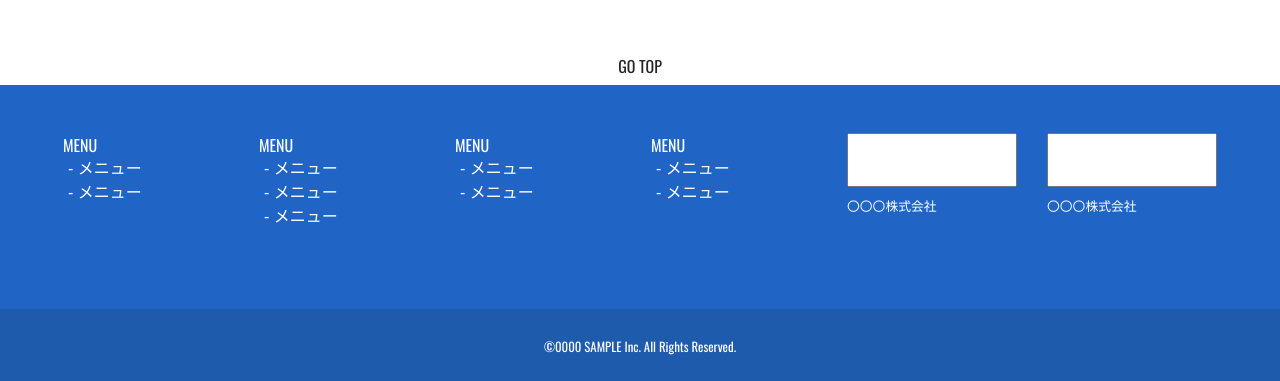
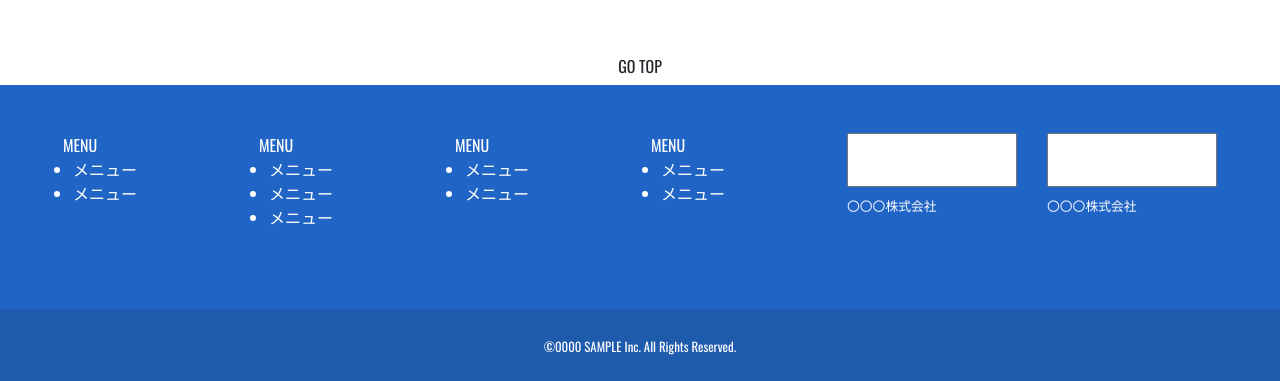
Before and after one commit to aji21/j3c118071, a plain HTML site: page 056/index.html in a window 1280 px wide. Shown: the part 5903-6284 px from the top of the page. Drawn offline with nearby package versions, Linux system fonts and the light colour scheme.

Commit message:
Update index.html

```diff
--- a/056/index.html
+++ b/056/index.html
@@ -7,18 +7,14 @@
         <meta name="viewport" content="width=device-width, initial-scale=1, maximum-scale=1, shrink-to-fit=no">
 
         <!-- FONTS -->
-        <link href="http://fonts.googleapis.com/earlyaccess/notosansjp.css" rel="stylesheet">
-        <link href="https://fonts.googleapis.com/css?family=Oswald" rel="stylesheet">
+        <link rel="stylesheet" href="http://fonts.googleapis.com/earlyaccess/notosansjp.css">
+        <link rel="stylesheet" href="https://fonts.googleapis.com/css?family=Oswald">
 
         <!-- BOOTSTRAP CSS -->
         <link rel="stylesheet" href="https://stackpath.bootstrapcdn.com/bootstrap/4.3.1/css/bootstrap.min.css" integrity="sha384-ggOyR0iXCbMQv3Xipma34MD+dH/1fQ784/j6cY/iJTQUOhcWr7x9JvoRxT2MZw1T" crossorigin="anonymous">
         <link rel="stylesheet" href="https://stackpath.bootstrapcdn.com/font-awesome/4.7.0/css/font-awesome.min.css">
         <link rel="stylesheet" href="resources/css/adapts.css">
         <link rel="stylesheet" href="resources/css/nav.css">
-
-
-
-
 
         <title>
            Taks 056
@@ -416,7 +412,7 @@
               <div class="row p-5">
                 <div class="col oswald text-white">
                   MENU
-                  <ul class="yu dashed">
+                  <ul class="word">
                     <li>
                       メニュー
                     </li>
@@ -427,7 +423,7 @@
                 </div>
                 <div class="col oswald text-white">
                   MENU
-                  <ul class="yu dashed">
+                  <ul class="word">
                     <li>
                       メニュー
                     </li>
@@ -441,7 +437,7 @@
                 </div>
                 <div class="col oswald text-white">
                   MENU
-                  <ul class="yu dashed">
+                  <ul class="word">
                     <li>
                       メニュー
                     </li>
@@ -452,7 +448,7 @@
                 </div>
                 <div class="col oswald text-white">
                   MENU
-                  <ul class="yu dashed">
+                  <ul class="word">
                     <li>
                       メニュー
                     </li>
```
